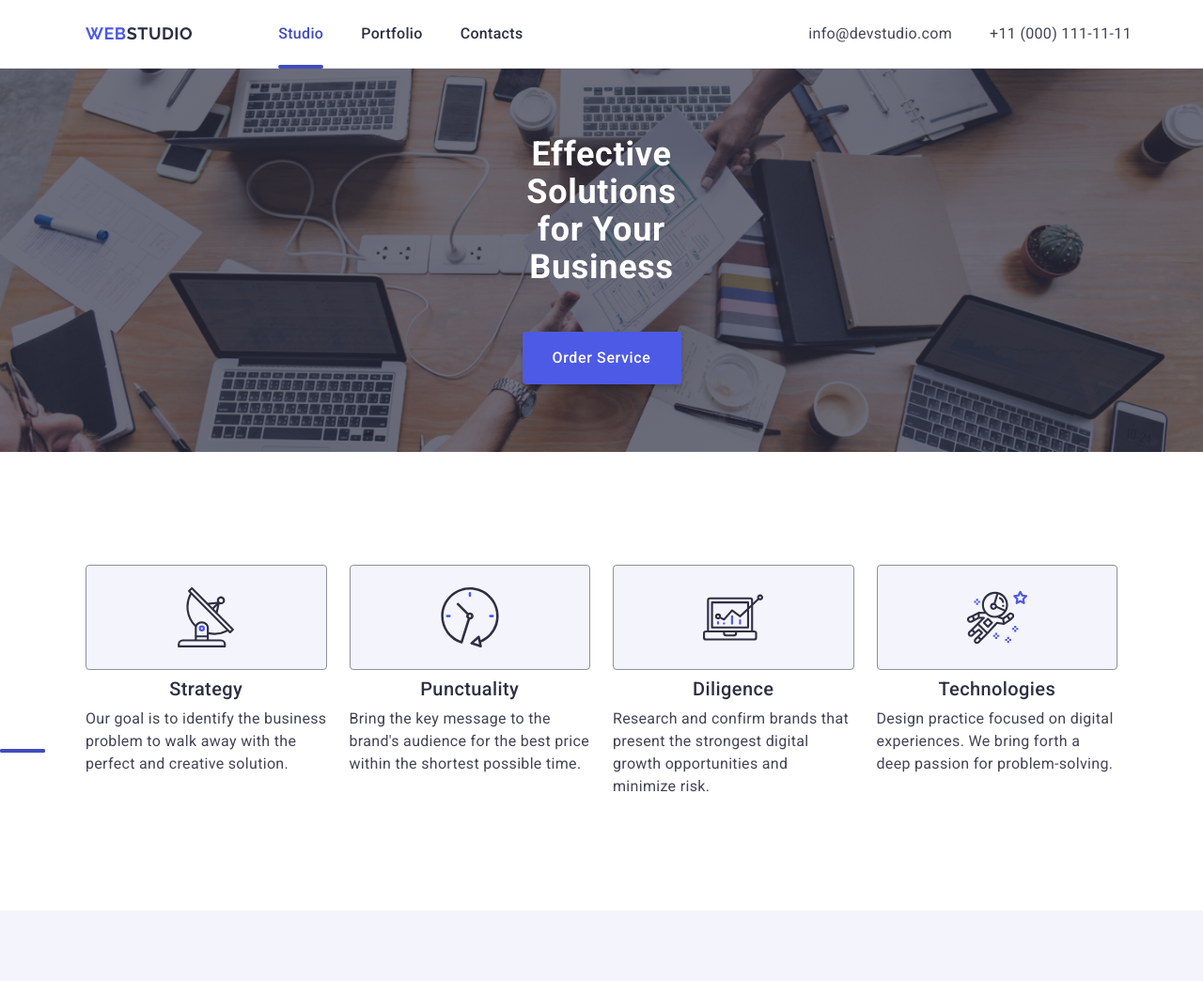
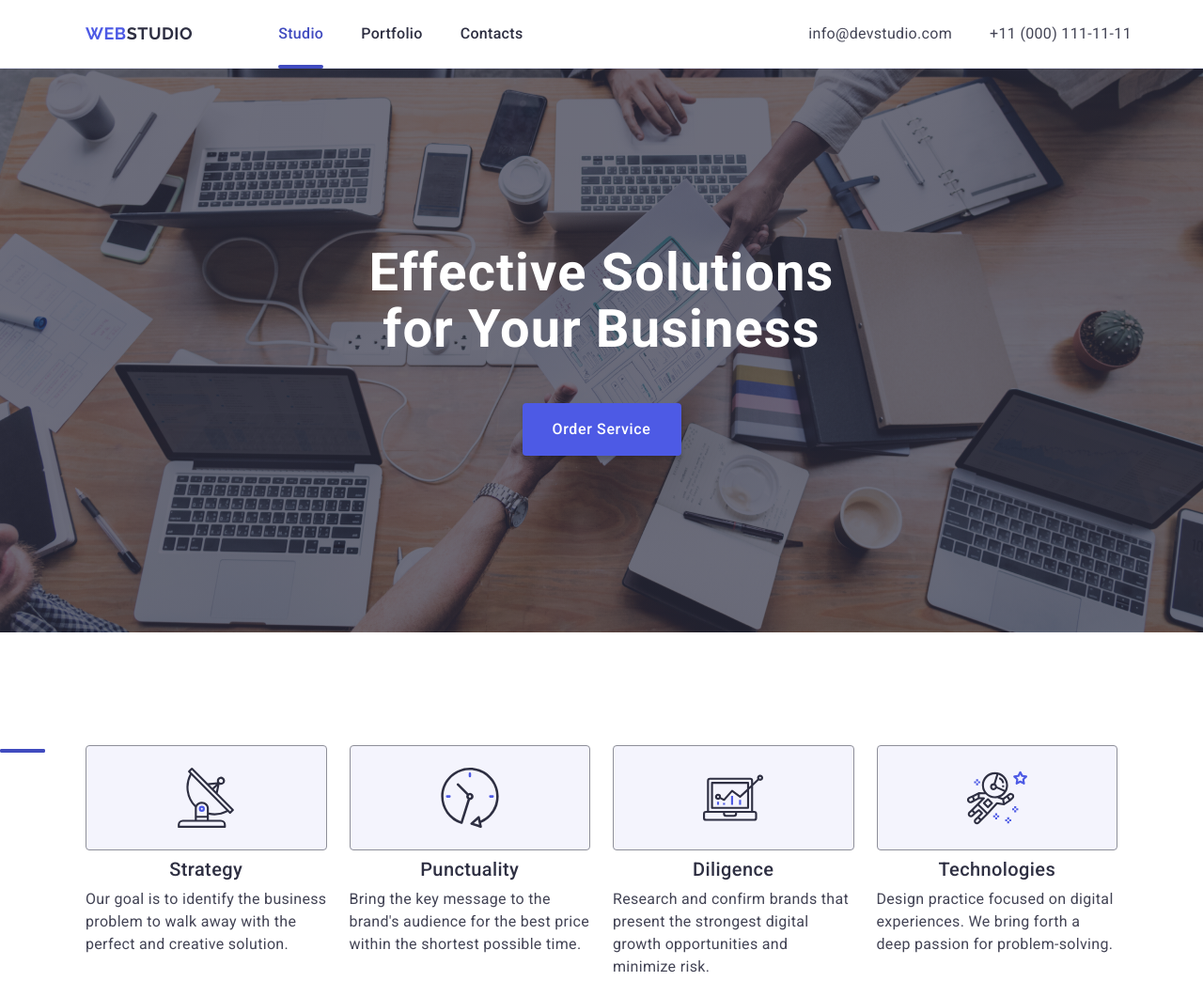
Before and after one commit to veronika3095/goit-markup-hw-06, a plain HTML site: page index.html in a window 1280 px wide. Shown: the top 1044 px of the page at 94% size. Drawn offline with nearby package versions, Linux system fonts and the light colour scheme.

Commit message:
index.html styles.css

```diff
--- a/css/styles.css
+++ b/css/styles.css
@@ -971,7 +971,14 @@ input:checked+label>span {
    .address:focus {
        color: #404bbf;
    }
-
+  .title-class {
+    width: 496px;
+    font-size: 56px;
+    line-height: 107%;
+  }
+  .darc-bg  {
+    padding: 112px 0;
+  }
   .title-span-web {
     margin-right: 120px;
   }
@@ -1050,6 +1057,9 @@ input:checked+label>span {
     .address {
       font-size: 16px;
       line-height: 150%;
+    }
+    .darc-bg {
+     padding: 188px 0;
     }
     .icons {
     display: flex;
```
